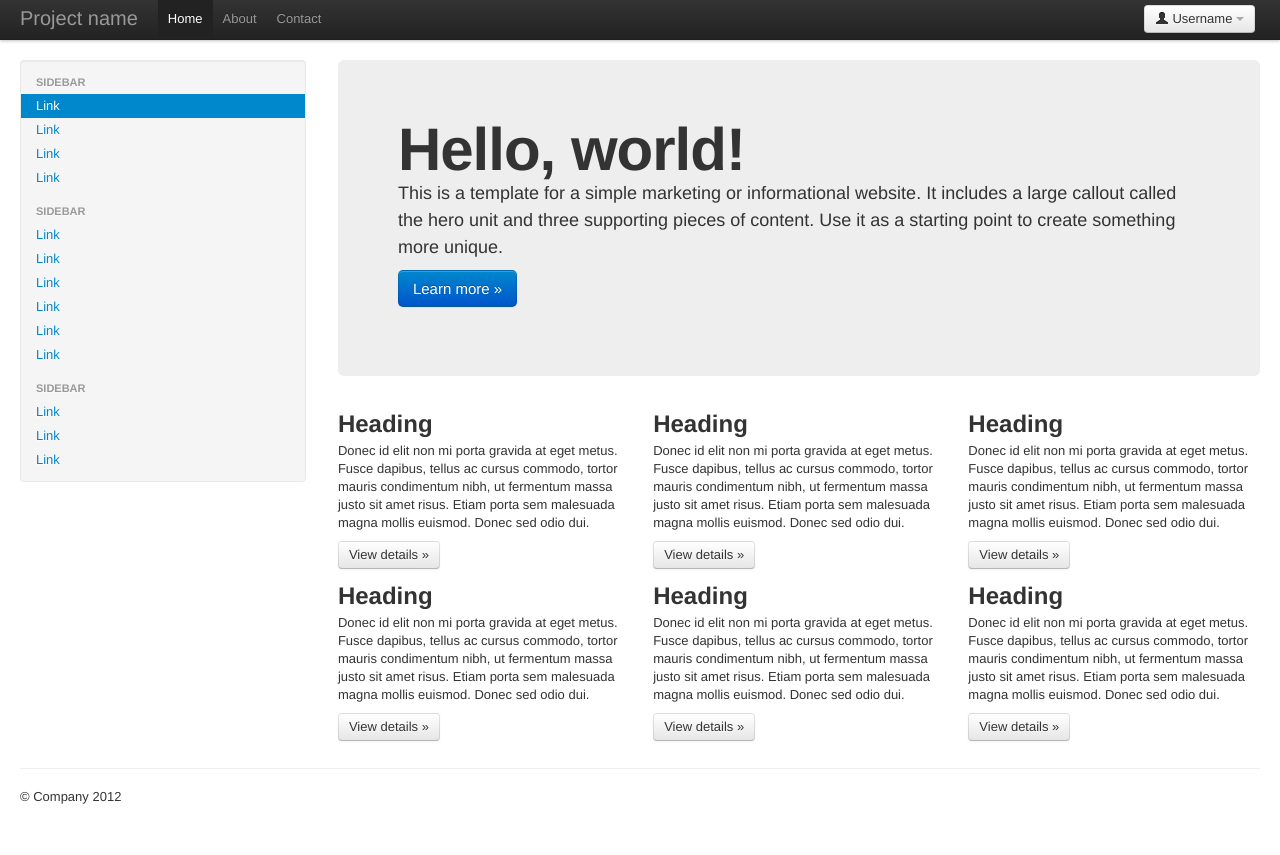
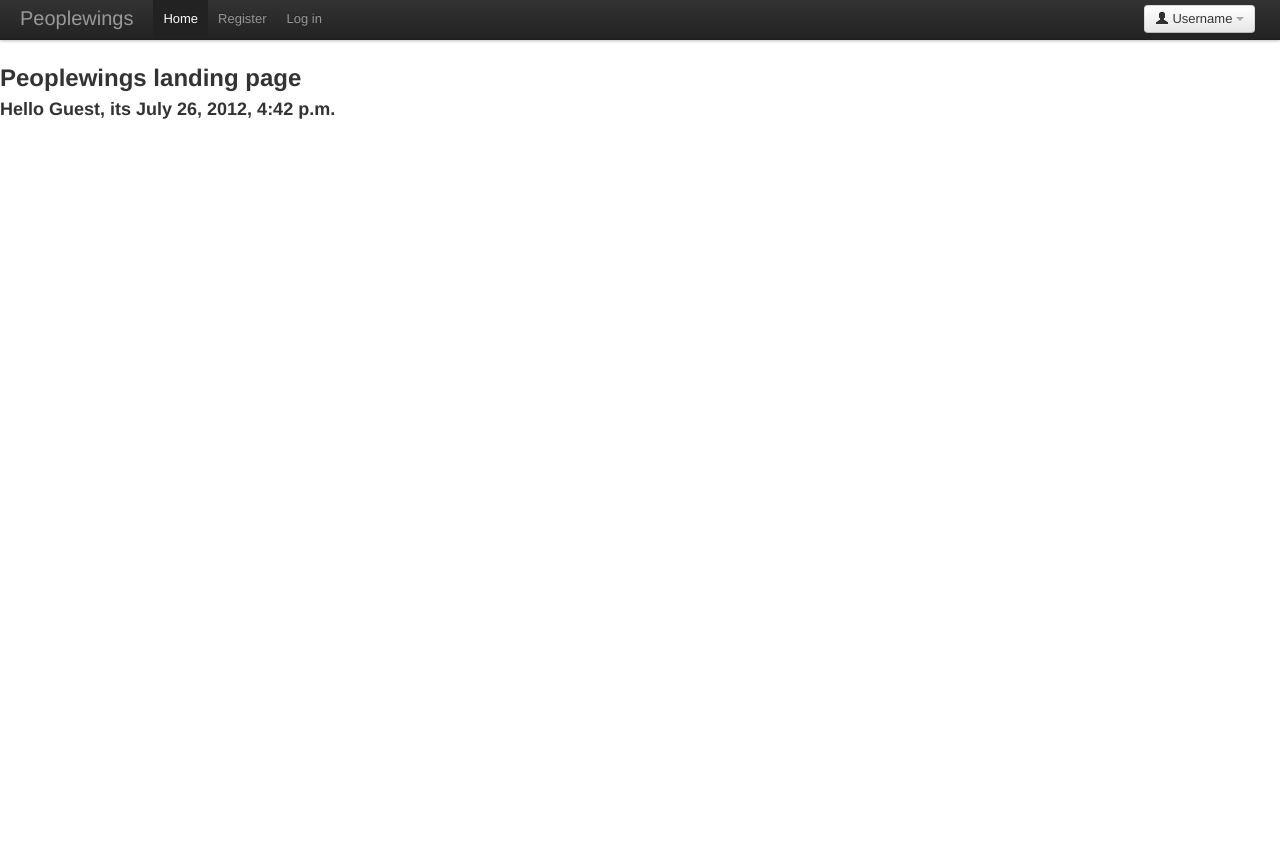
Before and after one commit to peoplewings/backend, a Django app: page / in a window 1280 px wide. After the commit the page ends 119 px from the top, so only its background shows below. Run offline with Django 3.2, Linux system fonts and the light colour scheme; parts of the project's set-up code (start-up, migrations or seed data) failed here and were passed over; some libraries are stand-ins or nearby versions.

Commit message:
Initial markup start-up

```diff
--- a/peoplewings/templates/base.html
+++ b/peoplewings/templates/base.html
@@ -37,9 +37,8 @@
     <link rel="apple-touch-icon-precomposed" href="../assets/ico/apple-touch-icon-57-precomposed.png">
 
   </head>
-  <body>
-
-    <div class="navbar navbar-fixed-top">
+  <body id="{% block body_id %}{% endblock %}" class="{% block body_class %}{% endblock %}">
+  	<div class="navbar navbar-fixed-top">
       <div class="navbar-inner">
         <div class="container-fluid">
           <a class="btn btn-navbar" data-toggle="collapse" data-target=".nav-collapse">
@@ -47,7 +46,7 @@
             <span class="icon-bar"></span>
             <span class="icon-bar"></span>
           </a>
-          <a class="brand" href="#">Project name</a>
+          <a class="brand" href="#">Peoplewings</a>
           <div class="btn-group pull-right">
             <a class="btn dropdown-toggle" data-toggle="dropdown" href="#">
               <i class="icon-user"></i> Username
@@ -56,111 +55,45 @@
             <ul class="dropdown-menu">
               <li><a href="#">Profile</a></li>
               <li class="divider"></li>
-              <li><a href="#">Sign Out</a></li>
+              <li><a href="/logout/">Log Out</a></li>
             </ul>
           </div>
           <div class="nav-collapse">
             <ul class="nav">
-              <li class="active"><a href="#">Home</a></li>
-              <li><a href="#about">About</a></li>
-              <li><a href="#contact">Contact</a></li>
+              <li class="active"><a href="/">Home</a></li>
+              <li><a href="/register/">Register</a></li>
+              <li><a href="/login/">Log in</a></li>
             </ul>
           </div><!--/.nav-collapse -->
         </div>
       </div>
     </div>
 
-    <div class="container-fluid">
-      <div class="row-fluid">
-        <div class="span3">
-          <div class="well sidebar-nav">
-            <ul class="nav nav-list">
-              <li class="nav-header">Sidebar</li>
-              <li class="active"><a href="#">Link</a></li>
-              <li><a href="#">Link</a></li>
-              <li><a href="#">Link</a></li>
-              <li><a href="#">Link</a></li>
-              <li class="nav-header">Sidebar</li>
-              <li><a href="#">Link</a></li>
-              <li><a href="#">Link</a></li>
-              <li><a href="#">Link</a></li>
-              <li><a href="#">Link</a></li>
-              <li><a href="#">Link</a></li>
-              <li><a href="#">Link</a></li>
-              <li class="nav-header">Sidebar</li>
-              <li><a href="#">Link</a></li>
-              <li><a href="#">Link</a></li>
-              <li><a href="#">Link</a></li>
-            </ul>
-          </div><!--/.well -->
-        </div><!--/span-->
-        <div class="span9">
-          <div class="hero-unit">
-            <h1>Hello, world!</h1>
-            <p>This is a template for a simple marketing or informational website. It includes a large callout called the hero unit and three supporting pieces of content. Use it as a starting point to create something more unique.</p>
-            <p><a class="btn btn-primary btn-large">Learn more &raquo;</a></p>
-          </div>
-          <div class="row-fluid">
-            <div class="span4">
-              <h2>Heading</h2>
-              <p>Donec id elit non mi porta gravida at eget metus. Fusce dapibus, tellus ac cursus commodo, tortor mauris condimentum nibh, ut fermentum massa justo sit amet risus. Etiam porta sem malesuada magna mollis euismod. Donec sed odio dui. </p>
-              <p><a class="btn" href="#">View details &raquo;</a></p>
-            </div><!--/span-->
-            <div class="span4">
-              <h2>Heading</h2>
-              <p>Donec id elit non mi porta gravida at eget metus. Fusce dapibus, tellus ac cursus commodo, tortor mauris condimentum nibh, ut fermentum massa justo sit amet risus. Etiam porta sem malesuada magna mollis euismod. Donec sed odio dui. </p>
-              <p><a class="btn" href="#">View details &raquo;</a></p>
-            </div><!--/span-->
-            <div class="span4">
-              <h2>Heading</h2>
-              <p>Donec id elit non mi porta gravida at eget metus. Fusce dapibus, tellus ac cursus commodo, tortor mauris condimentum nibh, ut fermentum massa justo sit amet risus. Etiam porta sem malesuada magna mollis euismod. Donec sed odio dui. </p>
-              <p><a class="btn" href="#">View details &raquo;</a></p>
-            </div><!--/span-->
-          </div><!--/row-->
-          <div class="row-fluid">
-            <div class="span4">
-              <h2>Heading</h2>
-              <p>Donec id elit non mi porta gravida at eget metus. Fusce dapibus, tellus ac cursus commodo, tortor mauris condimentum nibh, ut fermentum massa justo sit amet risus. Etiam porta sem malesuada magna mollis euismod. Donec sed odio dui. </p>
-              <p><a class="btn" href="#">View details &raquo;</a></p>
-            </div><!--/span-->
-            <div class="span4">
-              <h2>Heading</h2>
-              <p>Donec id elit non mi porta gravida at eget metus. Fusce dapibus, tellus ac cursus commodo, tortor mauris condimentum nibh, ut fermentum massa justo sit amet risus. Etiam porta sem malesuada magna mollis euismod. Donec sed odio dui. </p>
-              <p><a class="btn" href="#">View details &raquo;</a></p>
-            </div><!--/span-->
-            <div class="span4">
-              <h2>Heading</h2>
-              <p>Donec id elit non mi porta gravida at eget metus. Fusce dapibus, tellus ac cursus commodo, tortor mauris condimentum nibh, ut fermentum massa justo sit amet risus. Etiam porta sem malesuada magna mollis euismod. Donec sed odio dui. </p>
-              <p><a class="btn" href="#">View details &raquo;</a></p>
-            </div><!--/span-->
-          </div><!--/row-->
-        </div><!--/span-->
-      </div><!--/row-->
-
-      <hr>
-
-      <footer>
-        <p>&copy; Company 2012</p>
-      </footer>
-
-    </div><!--/.fluid-container-->
-
-    <!-- Le javascript
-    ================================================== -->
-    <!-- Placed at the end of the document so the pages load faster
-    <script src="js/jquery-1.7.2.js"></script>
-    <script src="../assets/js/bootstrap-transition.js"></script>
-    <script src="../assets/js/bootstrap-alert.js"></script>
-    <script src="../assets/js/bootstrap-modal.js"></script>
-    <script src="../assets/js/bootstrap-dropdown.js"></script>
-    <script src="../assets/js/bootstrap-scrollspy.js"></script>
-    <script src="../assets/js/bootstrap-tab.js"></script>
-    <script src="../assets/js/bootstrap-tooltip.js"></script>
-    <script src="../assets/js/bootstrap-popover.js"></script>
-    <script src="../assets/js/bootstrap-button.js"></script>
-    <script src="../assets/js/bootstrap-collapse.js"></script>
-    <script src="../assets/js/bootstrap-carousel.js"></script>
-    <script src="../assets/js/bootstrap-typeahead.js"></script>-->
-
-  </body>
+  <div id="body">
+    {% block body %}
+      <div class="content_title">
+        {% block content_title %}{% endblock %}
+      </div>
+      <div class="content">
+        {% block content %}{% endblock %}
+      </div>
+    {% endblock %}
+  </div>
+	<!-- Le javascript
+  ================================================== -->
+  <!-- Placed at the end of the document so the pages load faster -->
+  <script src="{% static "js/jquery-1.7.2.js" %}"></script>
+  <script src="{% static "js/bootstrap-transition.js" %}"></script>
+  <script src="{% static "js/bootstrap-alert.js" %}"></script>
+  <script src="{% static "js/bootstrap-modal.js" %}"></script>
+  <script src="{% static "js/bootstrap-dropdown.js" %}"></script>
+  <script src="{% static "js/bootstrap-scrollspy.js" %}"></script>
+  <script src="{% static "js/bootstrap-tab.js" %}"></script>
+  <script src="{% static "js/bootstrap-tooltip.js" %}"></script>
+  <script src="{% static "js/bootstrap-popover.js" %}"></script>
+  <script src="{% static "js/bootstrap-button.js" %}"></script>
+  <script src="{% static "js/bootstrap-collapse.js" %}"></script>
+  <script src="{% static "js/bootstrap-carousel.js" %}"></script>
+  <script src="{% static "js/bootstrap-typeahead.js" %}"></script>
+</body>
 </html>
--- a/peoplewings/templates/people/profile.html
+++ b/peoplewings/templates/people/profile.html
@@ -1,5 +1,5 @@
-
-
+{% extends "base.html" %}
+{% block body %}
 <p><label for="gender">Gender: {{profile.gender}}</label> </p>
 
 <p><label for="birthday">Birthday: {{profile.birthday}}</label></p>
@@ -12,3 +12,4 @@
 <p> <a href="../account/"> View your account settings </a></p>
 <p> <a href="../../logout/"> Logout </a></p>
 <p>	<a href="../delete/"> Delete Account </a> </p>
+{% endblock %}
```
